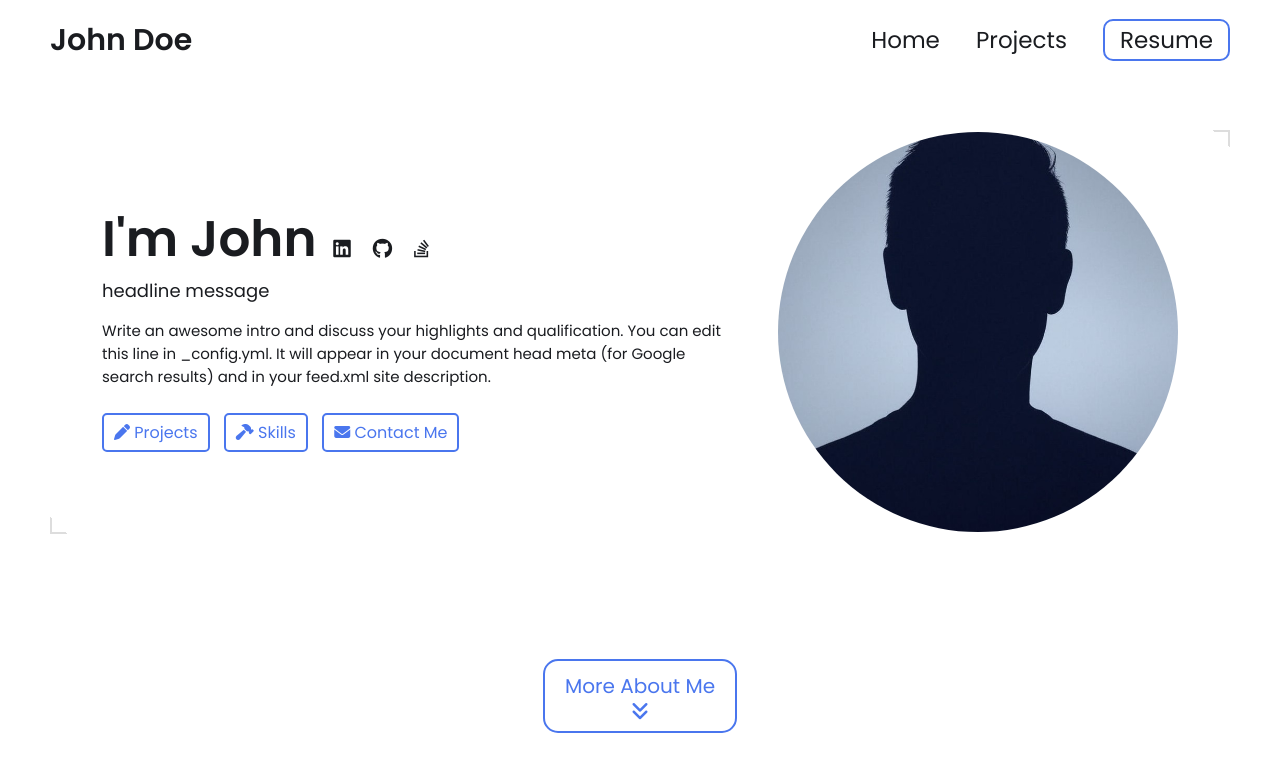
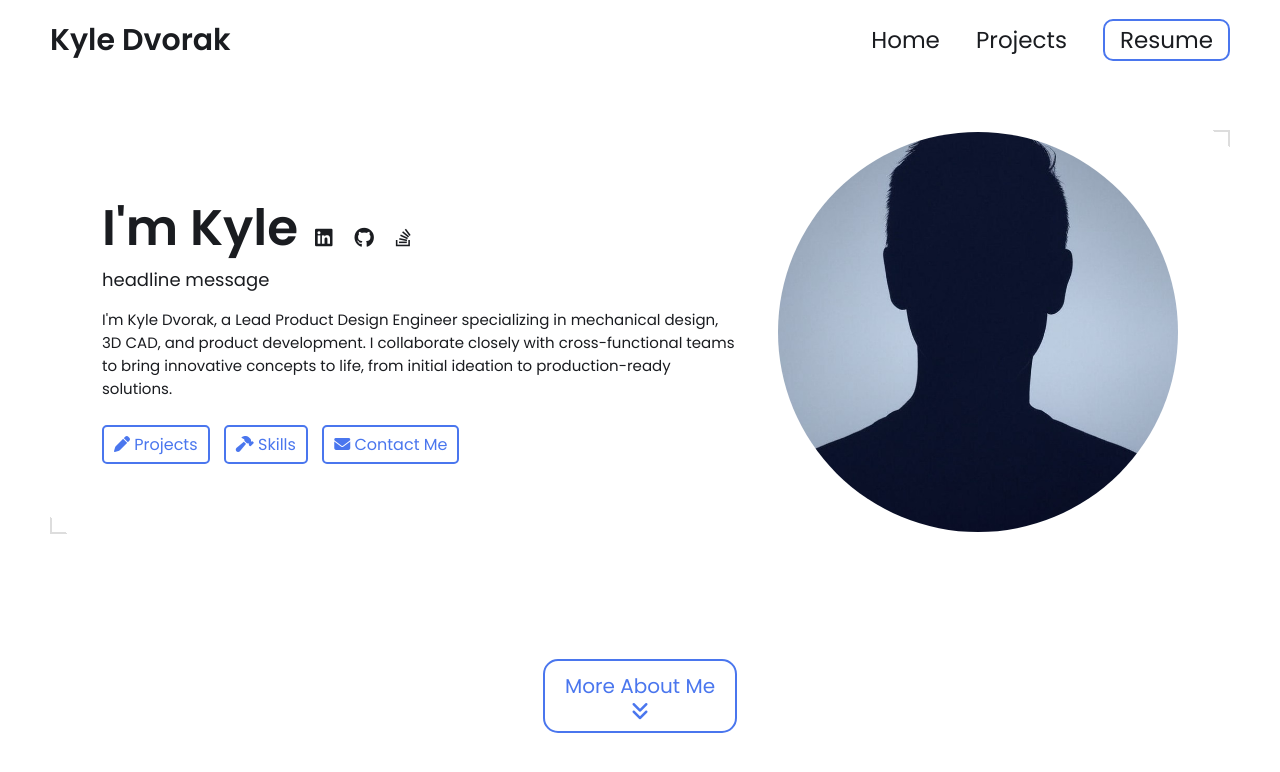
Before and after one commit to kylegdvorak/kylegdvorak.github.io, a Jekyll site: the page built from index.html, in a window 1280 px wide and 900 px high. Shown: the top 772 px of the window. Built offline with Jekyll 4.4.1, drawn with Linux system fonts in a browser that asks for light colours.

Commit message:
Change name to Kyle Dvorak and update description
Updated name and description in the config file.

```diff
--- a/_config.yml
+++ b/_config.yml
@@ -12,12 +12,10 @@ title: John Doe's Portfolio # This is what shows up in the tab of the browser
 
 
 # Hero Section
-name: John Doe
+name: Kyle Dvorak
 headline: headline message
 description: >- # dont remove this line. this will ignore all new lines until the next section
-  Write an awesome intro and discuss your highlights and qualification. You can edit this
-  line in _config.yml. It will appear in your document head meta (for
-  Google search results) and in your feed.xml site description.
+ I'm Kyle Dvorak, a Lead Product Design Engineer specializing in mechanical design, 3D CAD, and product development. I collaborate closely with cross-functional teams to bring innovative concepts to life, from initial ideation to production-ready solutions.
 
 # Place your profile image in /assets/images/profile-image/folder and edit the file name
 profile_image: ./assets/images/profile-image/avatar.jpeg
```
